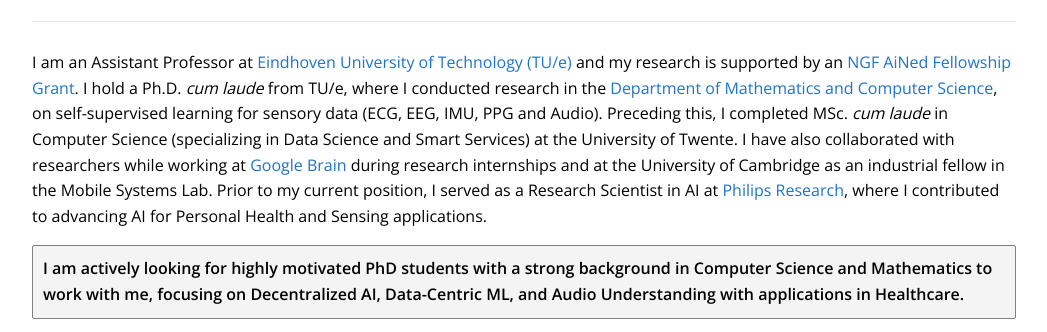
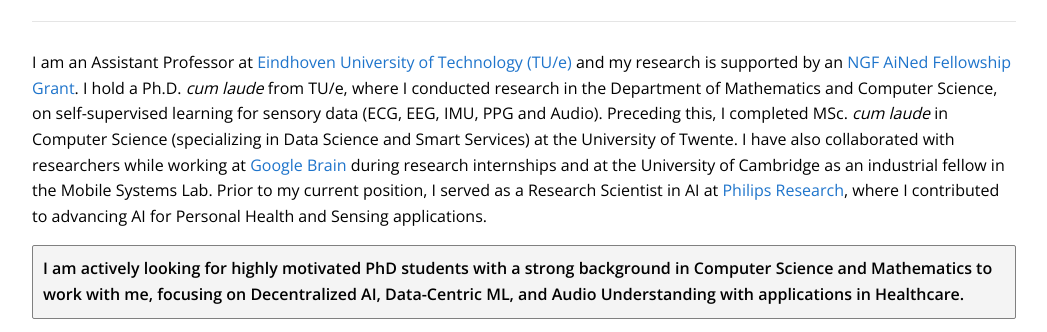
Before and after one commit to aqibsaeed/aqibsaeed.github.io, a website: page index.html in a window 1280 px wide. Shown: the part 287-619 px from the top of the page, without its empty margins (116-1163 px from the left). Drawn offline with nearby package versions, Linux system fonts and the light colour scheme.

Commit message:
Update index.html

```diff
--- a/index.html
+++ b/index.html
@@ -34,7 +34,7 @@
 <dt-byline class="l-page mb-15" id="authors_section">
 <div class="byline">
 <!--     <p>I am an Assistant Professor in the <a href="https://www.tue.nl/en/our-university/departments/industrial-design/" target="_blank">Department of Industrial Design</a> with a joint appointment in the <a href="https://www.tue.nl/en/our-university/departments/mathematics-and-computer-science" target="_blank">Department of Mathematics and Computer Science</a> at <a class="link-colored" href="https://www.tue.nl/en" target="_blank">Eindhoven University of Technology (TU/e)</a>.</p> -->
-    <p>I am an Assistant Professor at <a class="link-colored" href="https://www.tue.nl/en" target="_blank">Eindhoven University of Technology (TU/e)</a> and my research is supported by an <a href="https://www.nwo.nl/en/researchprogrammes/national-growth-fund/ained/ained-fellowship-grants" target="_blank" class="link-colored">NGF AiNed Fellowship Grant</a>. I hold a Ph.D. <i>cum laude</i> from TU/e, where I conducted research in the <a class="link-colored" href="https://www.tue.nl/en/our-university/departments/mathematics-and-computer-science">Department of Mathematics and Computer Science</a>, on self-supervised learning for sensory data (ECG, EEG, IMU, PPG and Audio). Preceding this, I completed MSc. <i>cum laude</i> in Computer Science (specializing in Data Science and Smart Services) at the <a href="https://www.utwente.nl/en/">University of Twente</a>. I have also collaborated with researchers while working at <span class="link-colored">Google Brain</span> during research internships and at the <a href="https://www.cst.cam.ac.uk/">University of Cambridge</a> as an industrial fellow in the <a href="https://mobile-systems.cl.cam.ac.uk/index.html">Mobile Systems Lab</a>. Prior to my current position, I served as a Research Scientist in AI at <a class="link-colored" href="https://www.research.philips.com/">Philips Research</a>, where I contributed to advancing AI for Personal Health and Sensing applications.</p>
+    <p>I am an Assistant Professor at <a class="link-colored" href="https://www.tue.nl/en" target="_blank">Eindhoven University of Technology (TU/e)</a> and my research is supported by an <a href="https://www.nwo.nl/en/researchprogrammes/national-growth-fund/ained/ained-fellowship-grants" target="_blank" class="link-colored">NGF AiNed Fellowship Grant</a>. I hold a Ph.D. <i>cum laude</i> from TU/e, where I conducted research in the <a href="https://www.tue.nl/en/our-university/departments/mathematics-and-computer-science">Department of Mathematics and Computer Science</a>, on self-supervised learning for sensory data (ECG, EEG, IMU, PPG and Audio). Preceding this, I completed MSc. <i>cum laude</i> in Computer Science (specializing in Data Science and Smart Services) at the <a href="https://www.utwente.nl/en/">University of Twente</a>. I have also collaborated with researchers while working at <span class="link-colored">Google Brain</span> during research internships and at the <a href="https://www.cst.cam.ac.uk/">University of Cambridge</a> as an industrial fellow in the <a href="https://mobile-systems.cl.cam.ac.uk/index.html">Mobile Systems Lab</a>. Prior to my current position, I served as a Research Scientist in AI at <a class="link-colored" href="https://www.research.philips.com/">Philips Research</a>, where I contributed to advancing AI for Personal Health and Sensing applications.</p>
     <p class="box"><strong>I am actively looking for highly motivated PhD students with a strong background in Computer Science and Mathematics to work with me, focusing on Decentralized AI, Data-Centric ML, and Audio Understanding with applications in Healthcare.</strong></p>
 </p>
 </div>
```
